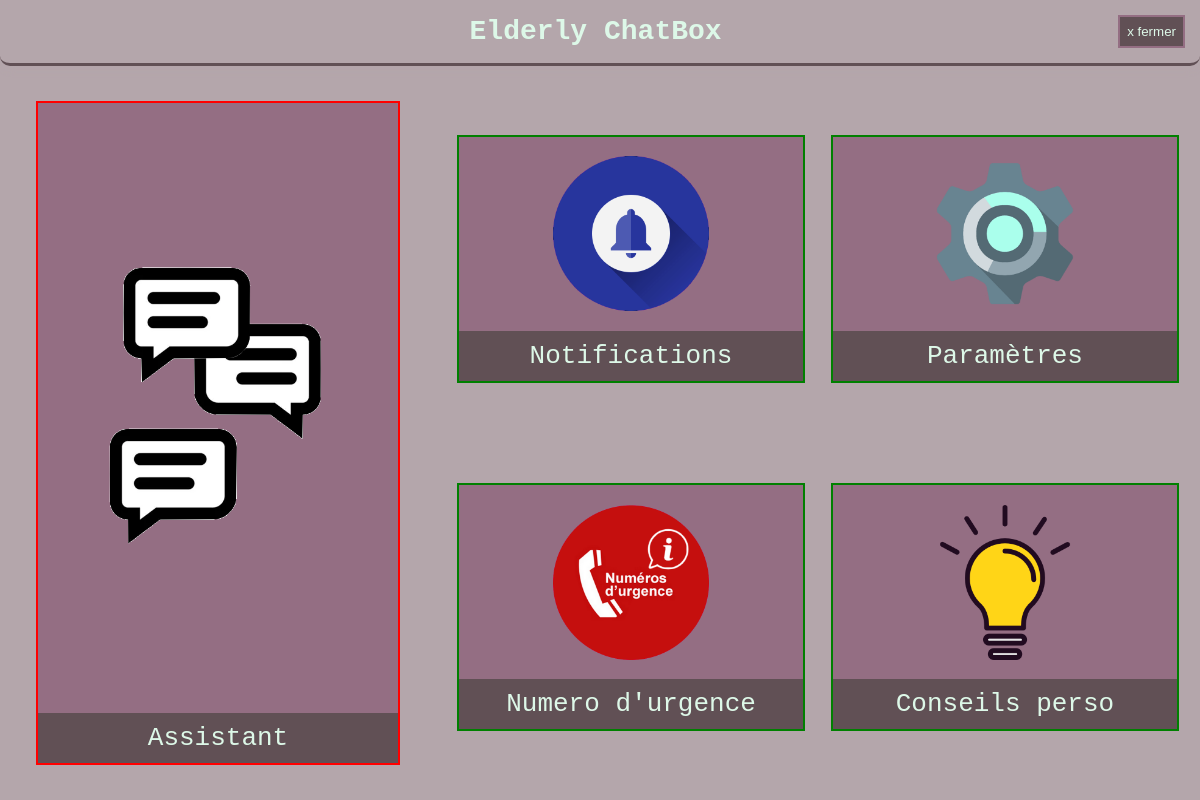
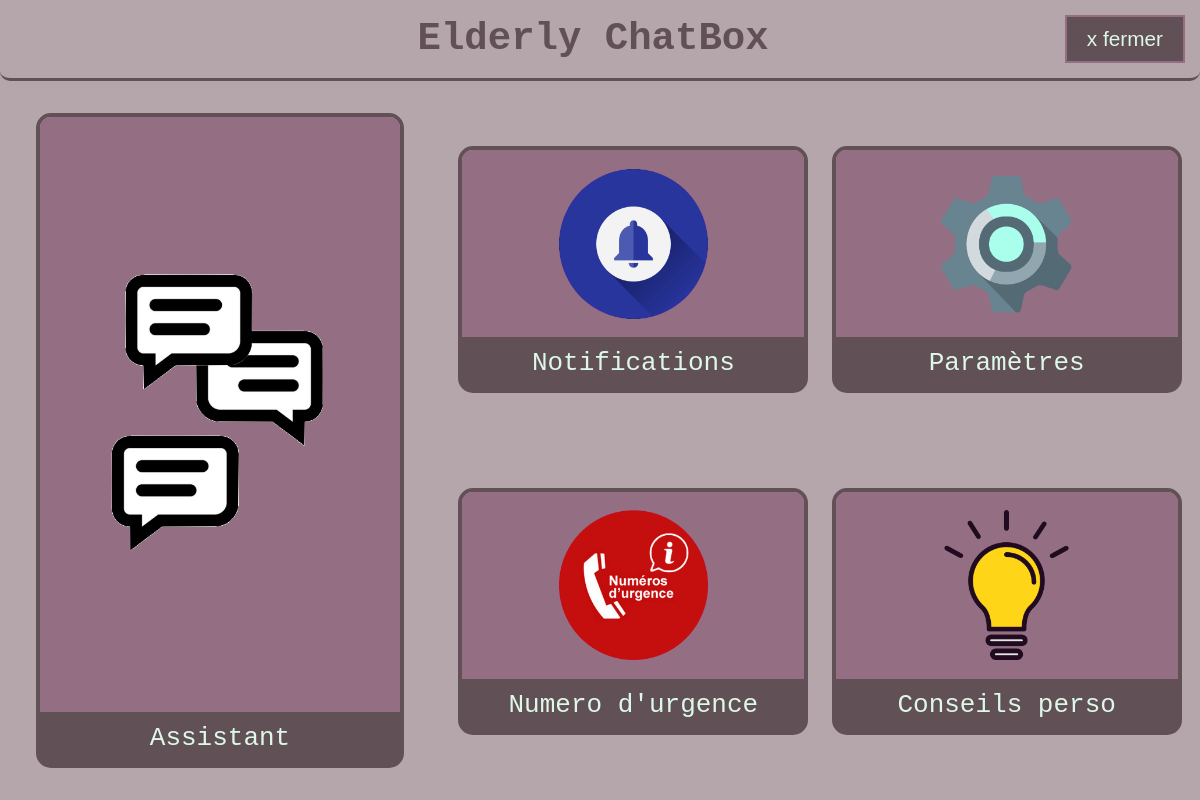
Before and after one commit to hail0yz/ElderlyChatbox, an Electron app: page menu/menu.html in a window 1200 px wide. Drawn offline with Linux system fonts and the light colour scheme.

Commit message:
CSS Menu et Formulaire

```diff
--- a/conseilsPerso/formulaire.css
+++ b/conseilsPerso/formulaire.css
@@ -1,10 +1,11 @@
-@import url(../settings/root.css);
+@import url(../settings/default.css);
 
 body {
     justify-content: center;
     align-items: center;
     margin-left: 25%;
     margin-right: 25%;
+    color: var(--col1);
 }
 
 .page {
@@ -13,17 +14,30 @@ body {
     align-items: center;
     justify-content: center;
     width: 100%;
-    height: 60%;
-    background-color: lightgreen;
+    height: 60%;;
 }
 
 .question-box {
-    display: flex;
+    display: flex
+;
     flex-direction: column;
     align-items: center;
     justify-content: center;
     width: 100%;
     height: 100%;
-    border: 2px solid rgb(54, 54, 54);
+    border: 4px solid var(--col2);
     border-radius: 15px;
+    background-color: var(--col5);
 }
+
+#btndiv {
+    display: flex;
+    flex-direction: row;
+    justify-content: space-evenly;
+}
+
+button {
+    margin: 10px;
+    padding: 10px 20px;
+    font-size: 80%;
+}
--- a/menu/menu.css
+++ b/menu/menu.css
@@ -20,9 +20,7 @@ body {
     justify-content: center;
     align-items: center;
 }
-#app_name {
-    font-size: 28px;
-}
+
 #close_app {
     position: absolute;
     top: 10px;
@@ -37,10 +35,8 @@ body {
     align-items: center;
 }
 #chat_bot {
-    border: 2px red solid;
     min-width: 250px;
     width: 30%;
-
     min-height: 400px;
     height: 90%;
     margin-inline: 3%;
@@ -70,7 +66,6 @@ body {
     min-height: 200px;
 
     margin-inline: 5px;
-    border: 2px green solid;
 }
 .item_box {
     display: flex;
@@ -88,6 +83,8 @@ body {
 .label {
     width: 100%;
     background-color: var(--col1);
+    border: solid 1px var(--col1);
+    border-radius: 0 0 10px 10px;
 }
 .label p {
     margin: 10px;
@@ -96,12 +93,14 @@ body {
 a {
     color: var(--text_color);
     text-decoration: none;
+    border: 4px var(--col1) solid;
+    border-radius: 15px;
 }
 .bg-color {
     display: flex;
     justify-content: center;
     align-items: center;
-
+    border-radius: 10px 10px 0 0;
     background-color: var(--col2);
     width: 100%;
     flex: 1;
--- a/settings/default.css
+++ b/settings/default.css
@@ -17,6 +17,7 @@
 }
 #app_name {
     margin: 0px;
+    color: var(--col1);
 }
 
 button {
@@ -32,3 +33,8 @@ button {
 body {
     margin: 0;
 }
+
+#close, #retour {
+    padding: 10px 20px;
+    font-size: 80%;
+}
```
